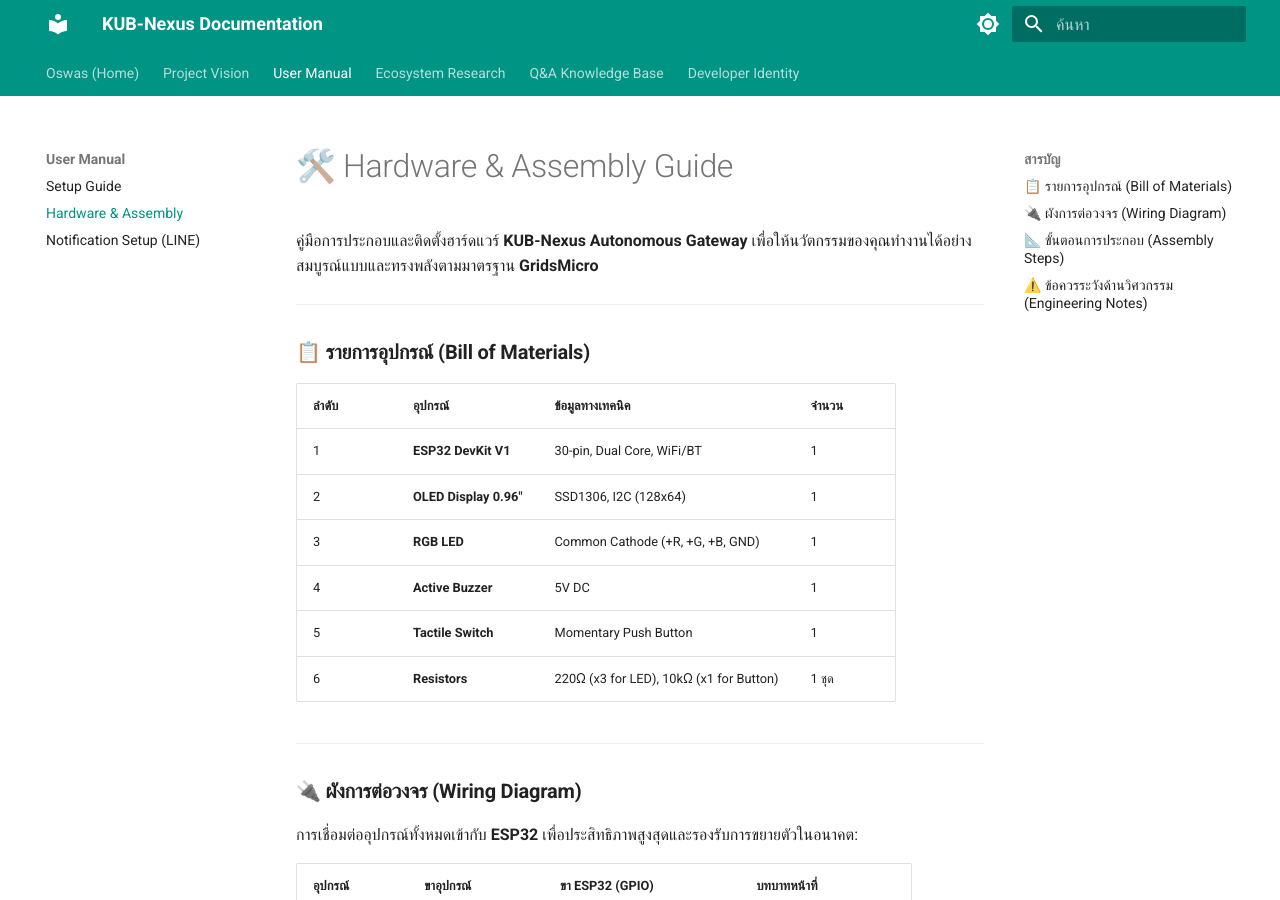
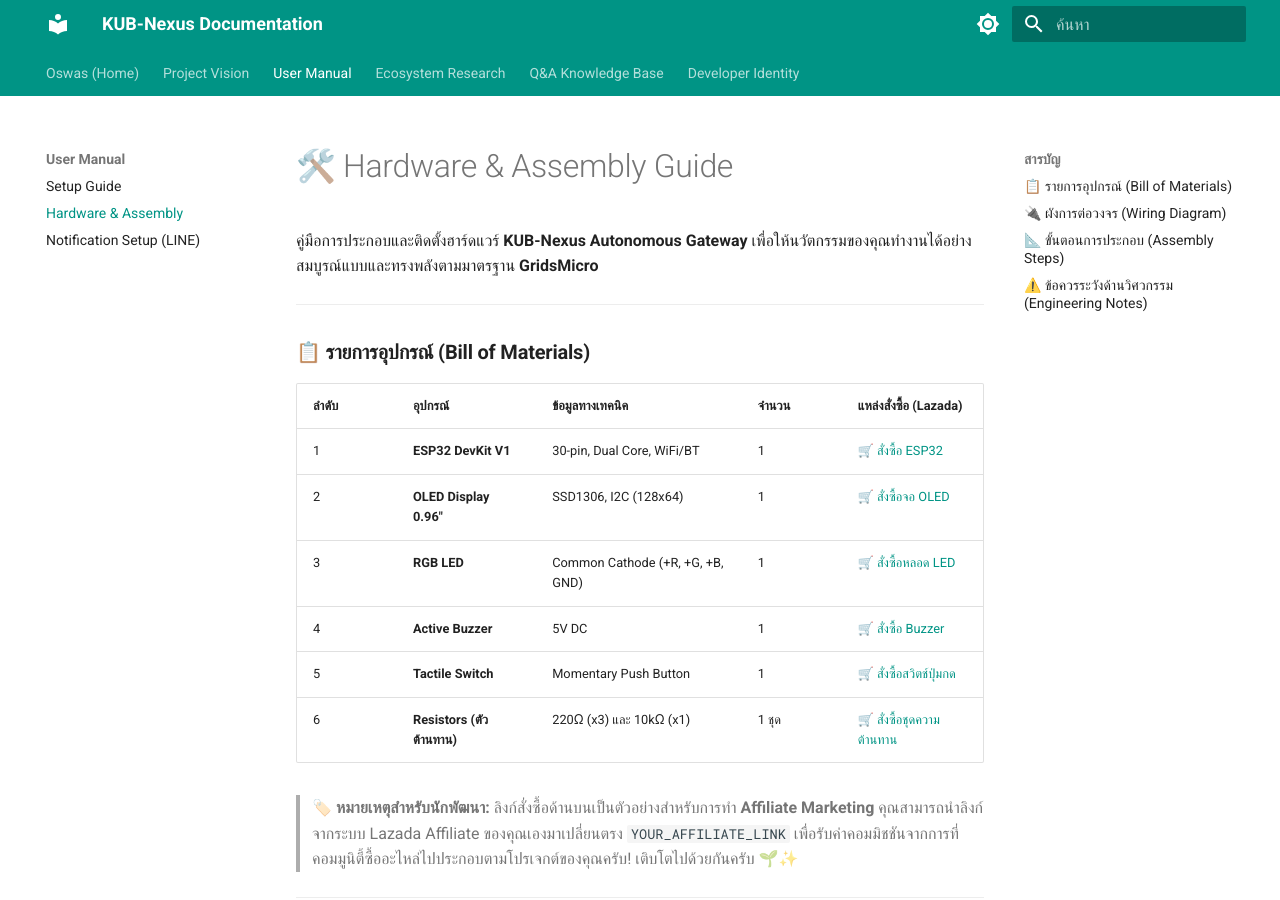
Before and after one commit to GridsMicro/KUB-Nexus, an MkDocs documentation site: the page built from docs/manual/hardware_assembly.md, in a window 1280 px wide and 900 px high. Built offline with MkDocs 1.6.1 and Material for MkDocs 9.7.7, drawn with Linux system fonts in a browser that asks for light colours.

Commit message:
🛍️ Biz: Add Lazada Affiliate Links to Hardware guides for community monetization

```diff
--- a/docs/manual/hardware_assembly.md
+++ b/docs/manual/hardware_assembly.md
@@ -6,14 +6,16 @@
 
 ### **📋 รายการอุปกรณ์ (Bill of Materials)**
 
-| ลำดับ | อุปกรณ์ | ข้อมูลทางเทคนิค | จำนวน |
-| :--- | :--- | :--- | :--- |
-| 1 | **ESP32 DevKit V1** | 30-pin, Dual Core, WiFi/BT | 1 |
-| 2 | **OLED Display 0.96"** | SSD1306, I2C (128x64) | 1 |
-| 3 | **RGB LED** | Common Cathode (+R, +G, +B, GND) | 1 |
-| 4 | **Active Buzzer** | 5V DC | 1 |
-| 5 | **Tactile Switch** | Momentary Push Button | 1 |
-| 6 | **Resistors** | 220Ω (x3 for LED), 10kΩ (x1 for Button) | 1 ชุด |
+| ลำดับ | อุปกรณ์ | ข้อมูลทางเทคนิค | จำนวน | แหล่งสั่งซื้อ (Lazada) |
+| :--- | :--- | :--- | :--- | :--- |
+| 1 | **ESP32 DevKit V1** | 30-pin, Dual Core, WiFi/BT | 1 | [🛒 สั่งซื้อ ESP32](https://c.lazada.co.th/t/c.YOUR_AFFILIATE_LINK_1) |
+| 2 | **OLED Display 0.96"** | SSD1306, I2C (128x64) | 1 | [🛒 สั่งซื้อจอ OLED](https://c.lazada.co.th/t/c.YOUR_AFFILIATE_LINK_2) |
+| 3 | **RGB LED** | Common Cathode (+R, +G, +B, GND) | 1 | [🛒 สั่งซื้อหลอด LED](https://c.lazada.co.th/t/c.YOUR_AFFILIATE_LINK_3) |
+| 4 | **Active Buzzer** | 5V DC | 1 | [🛒 สั่งซื้อ Buzzer](https://c.lazada.co.th/t/c.YOUR_AFFILIATE_LINK_4) |
+| 5 | **Tactile Switch** | Momentary Push Button | 1 | [🛒 สั่งซื้อสวิตช์ปุ่มกด](https://c.lazada.co.th/t/c.YOUR_AFFILIATE_LINK_5) |
+| 6 | **Resistors (ตัวต้านทาน)** | 220Ω (x3) และ 10kΩ (x1) | 1 ชุด | [🛒 สั่งซื้อชุดความต้านทาน](https://c.lazada.co.th/t/c.YOUR_AFFILIATE_LINK_6) |
+
+> 🏷️ **หมายเหตุสำหรับนักพัฒนา:** ลิงก์สั่งซื้อด้านบนเป็นตัวอย่างสำหรับการทำ **Affiliate Marketing** คุณสามารถนำลิงก์จากระบบ Lazada Affiliate ของคุณเองมาเปลี่ยนตรง `YOUR_AFFILIATE_LINK` เพื่อรับค่าคอมมิชชันจากการที่คอมมูนิตี้ซื้ออะไหล่ไปประกอบตามโปรเจกต์ของคุณครับ! เติบโตไปด้วยกันครับ 🌱✨
 
 ---
 
```
Also changed, not shown: web/app/docs/hardware/page.tsx (+13 -5 lines).
